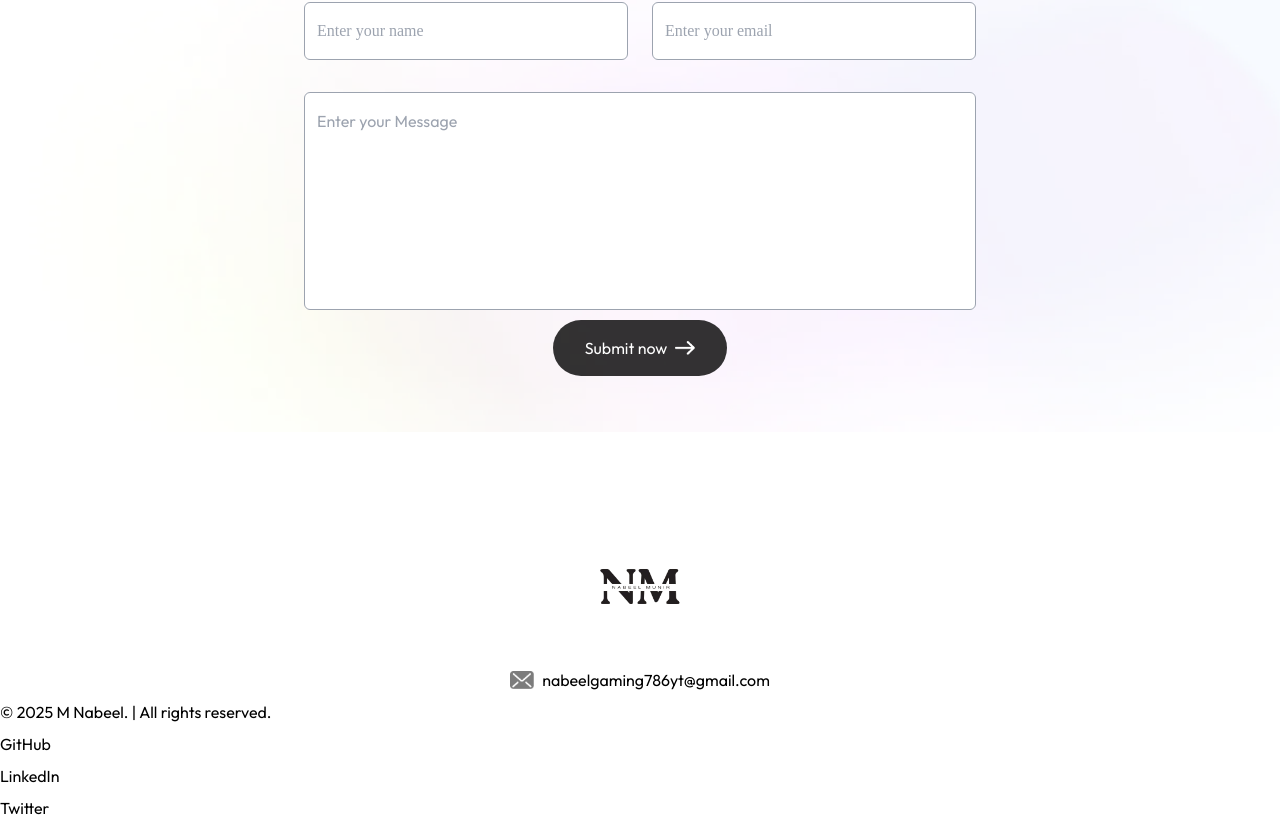
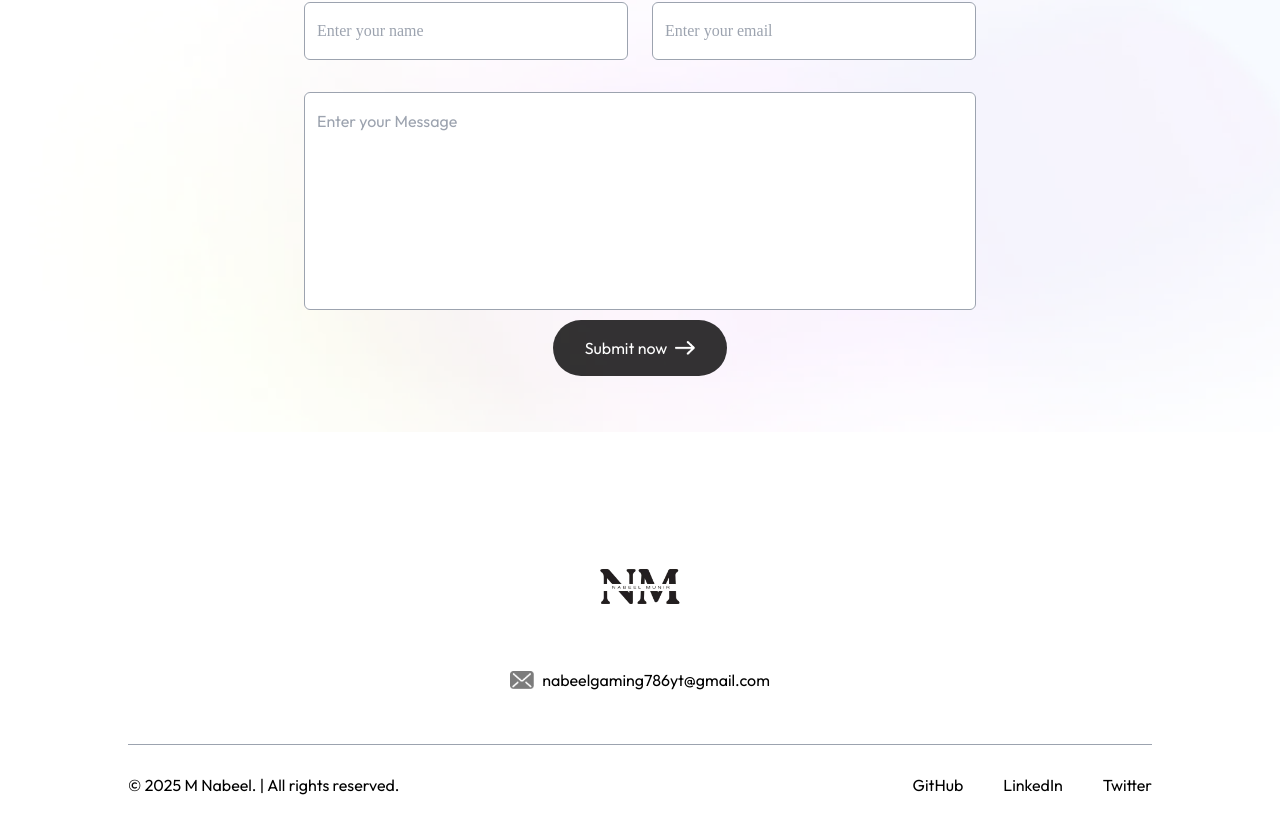
Before and after one commit to muhammad-nabeel-0/PortFoilo, a Next.js app: page / in a window 1280 px wide. Shown: the part 3195-4020 px from the top of the page. Built offline with nearby package versions, Linux system fonts and the light colour scheme; a web font is replaced by a local one.

Commit message:
footer update

```diff
--- a/app/components/Footer.jsx
+++ b/app/components/Footer.jsx
@@ -9,15 +9,17 @@ return (
             <Image src={assets.new_logo} alt='' className='w-36 mx-auto mb-2'/>
             <div className='flex items-center gap-2 w-max mx-auto'>
             <Image src={assets.mail_icon} alt='' className='w-6'/>
+            <a href="mailto:nabeelgaming786yt@gmail" target='_blank' m >
             nabeelgaming786yt@gmail.com
+            </a>
             </div>
         </div>
-        <div>
-            <p> © 2025 M Nabeel. | All rights reserved.</p>
-            <ul>
-                <li><a href="">GitHub</a></li>
-                <li><a href="">LinkedIn</a></li>
-                <li><a href="">Twitter</a></li>
+        <div className='text-center sm:flex items-center justify-between border-t border-gray-400 mx-[10%] mt-12 py-6'>
+            <p className='hover:text-blue-600 duration-300 cursor-pointer'> © 2025 M Nabeel. | All rights reserved.</p>
+            <ul className='flex items-center gap-10 justify-center mt-4 sm:mt-0'>
+                <li className='hover:text-blue-600 duration-300'><a target='_blank' href="">GitHub</a></li>
+                <li className='hover:text-blue-600 duration-300'><a target='_blank' href="">LinkedIn</a></li>
+                <li className='hover:text-blue-600 duration-300'><a target='_blank' href="">Twitter</a></li>
             </ul>
         </div>
 
```
